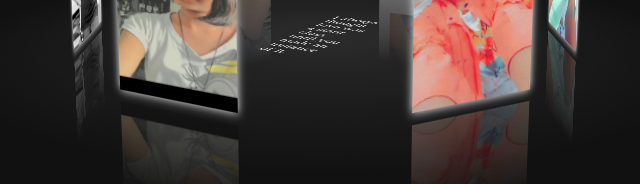
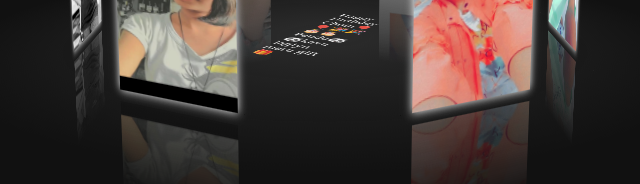
Before and after one commit to Nikheel0099/Pihush, a plain HTML site: page index.html in a window 1280 px wide. Shown: the part 447-631 px from the top of the page, 315-955 px from the left. Drawn offline with Linux system fonts and the light colour scheme.

Commit message:
Update index.html

```diff
--- a/index.html
+++ b/index.html
@@ -15,7 +15,7 @@
     <img src="./nancy2.jpg" alt="">
     <img src="./vidhi1.jpg" alt="">
     <img src="./vishi2.jpg" alt="">
-    <p>I always thought love was a static class until you made an instance of it.</p>
+    <p>Happy Birthday Chotu🎈🎈🎉🎉🎂🎂Pandu🐼🐼kevu lagiyu maru gift🎁</p>
   </div>
   <div id="ground"></div>
 </div>
```
